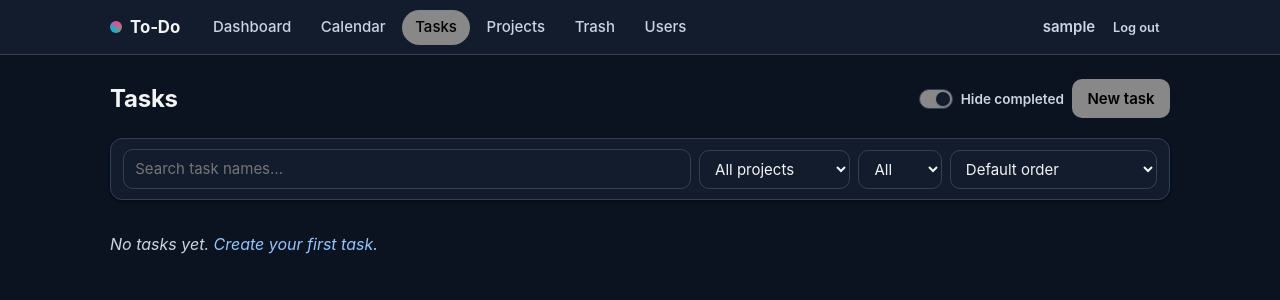
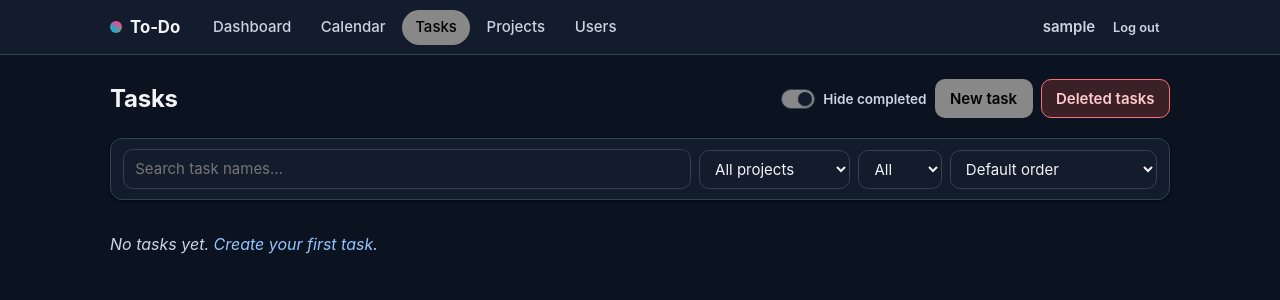
Before and after one commit to awat31/to-do, a Flask app: page /tasks/ in a window 1280 px wide. Shown: the top 300 px of the page. Run offline with Flask 3, Linux system fonts and the light colour scheme; a user stored in the database is signed in; tables that the repository leaves empty hold one stand-in row (values such as "Sample post"); parts of the project's set-up code (start-up, migrations or seed data) failed here and were passed over.

Commit message:
Add trash button in tasks and remove from navbar

```diff
--- a/app/static/css/style.css
+++ b/app/static/css/style.css
@@ -139,6 +139,8 @@ h3 { margin: 0; }
 .btn-ghost { background: transparent; color: var(--ink-soft); }
 .btn-ghost:hover { background: var(--accent-soft); color: var(--ink); }
 .btn-danger { background: var(--danger-soft); color: var(--danger-ink); }
+.btn-trash { background: var(--danger-soft); color: var(--danger-ink); border: 1.5px solid var(--danger); }
+.btn-trash:hover { filter: brightness(1.03); background: var(--danger-soft); color: var(--danger-ink); }
 .btn-sm { padding: 0.25rem 0.6rem; font-size: 0.8rem; }
 .input {
   width: 100%; padding: 0.5rem 0.7rem; border: 1px solid var(--line); border-radius: 10px;
--- a/app/templates/base.html
+++ b/app/templates/base.html
@@ -22,9 +22,8 @@
       <nav class="nav">
         <a href="{{ url_for('main.dashboard') }}" class="{{ 'active' if request.endpoint == 'main.dashboard' }}">Dashboard</a>
         <a href="{{ url_for('calendarview.view', kind='day') }}" class="{{ 'active' if request.blueprint == 'calendarview' }}">Calendar</a>
-        <a href="{{ url_for('tasks.index') }}" class="{{ 'active' if request.blueprint == 'tasks' and request.endpoint != 'tasks.trash' }}">Tasks</a>
+        <a href="{{ url_for('tasks.index') }}" class="{{ 'active' if request.blueprint == 'tasks' }}">Tasks</a>
         <a href="{{ url_for('projects.index') }}" class="{{ 'active' if request.blueprint == 'projects' }}">Projects</a>
-        <a href="{{ url_for('tasks.trash') }}" class="{{ 'active' if request.endpoint == 'tasks.trash' }}">Trash</a>
         {% if current_user.is_admin %}
           <a href="{{ url_for('auth.admin_users') }}" class="{{ 'active' if request.endpoint in ('auth.admin_users', 'auth.delete_user') }}">Users</a>
         {% endif %}
--- a/app/templates/tasks/index.html
+++ b/app/templates/tasks/index.html
@@ -8,6 +8,7 @@
   <div class="head-actions">
     {{ hide_completed_toggle(request.path) }}
     <a class="btn btn-primary" href="{{ url_for('tasks.create') }}">New task</a>
+    <a class="btn btn-trash" href="{{ url_for('tasks.trash') }}">Deleted tasks</a>
   </div>
 </div>
 
```
